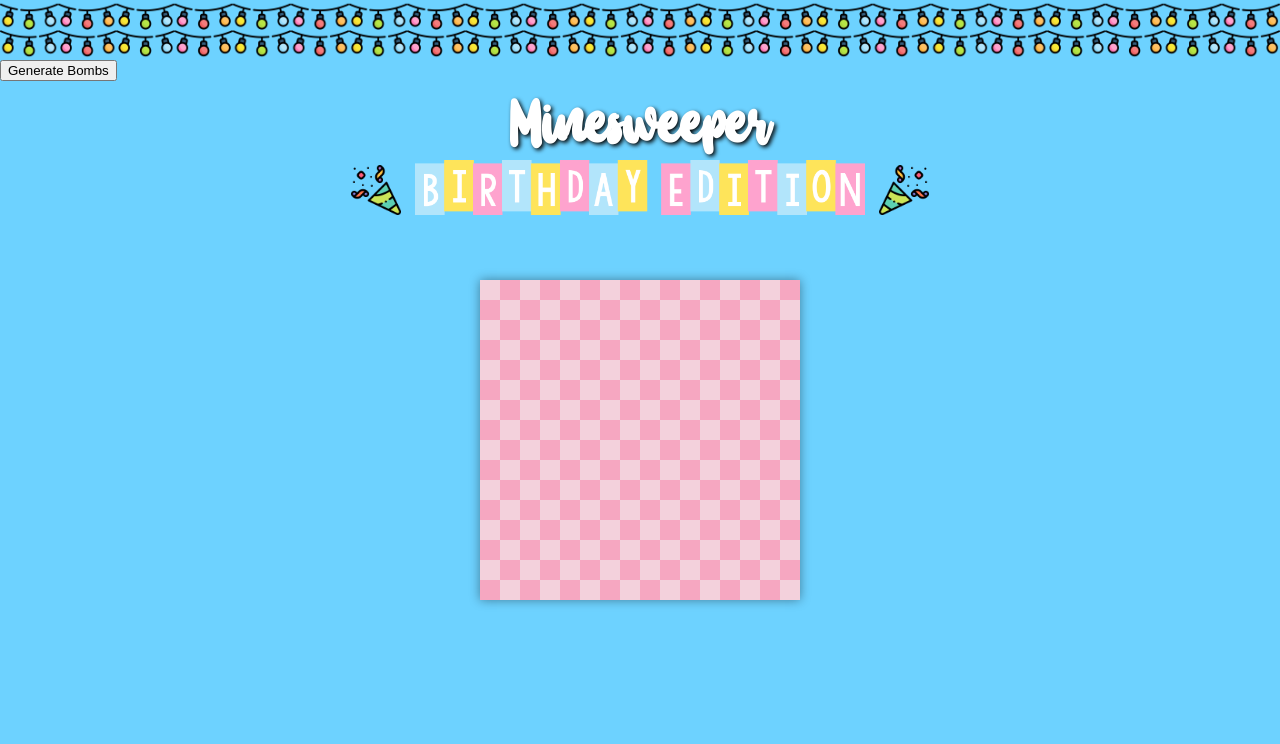
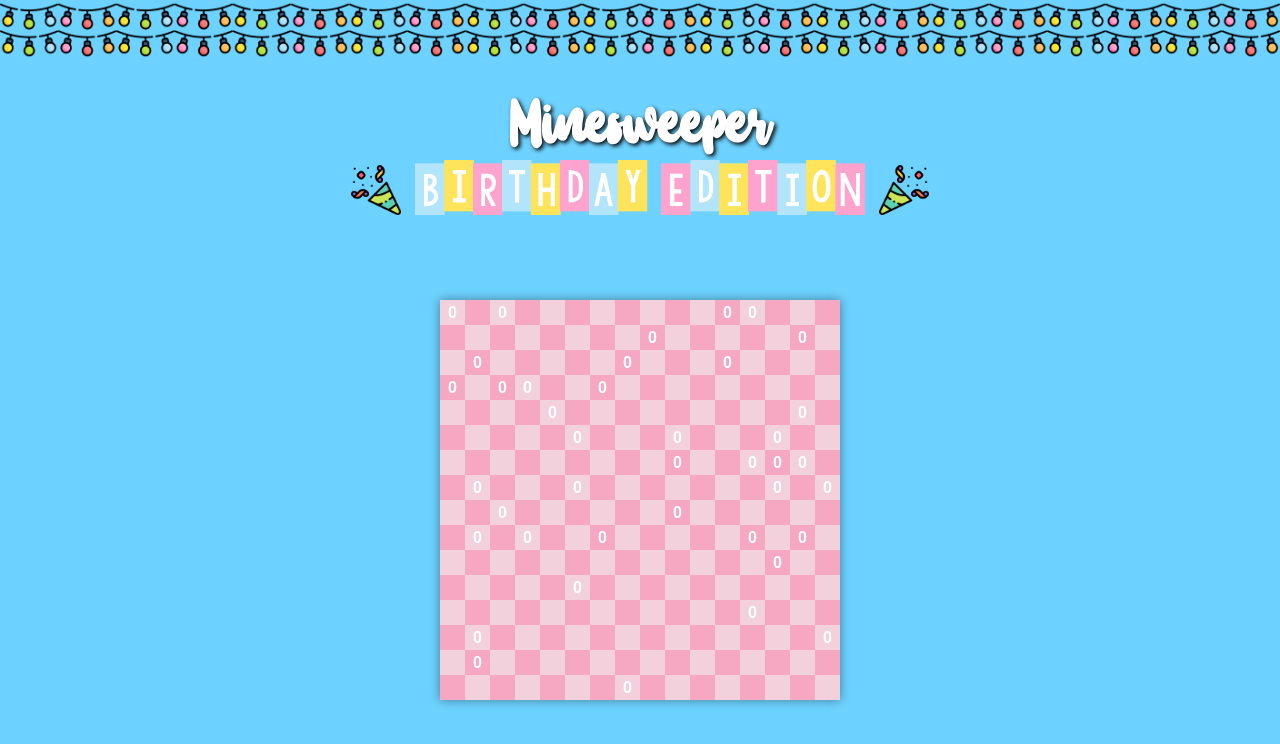
Before and after one commit to endiawilliams/minesweeper, a plain HTML site: page index.html in a window 1280 px wide. Drawn offline with Linux system fonts and the light colour scheme.

Commit message:
Removed button; page automatically calls generateBombs on load

```diff
--- a/css/styles.css
+++ b/css/styles.css
@@ -62,7 +62,7 @@ h1 {
 .minesweeper_grid {
     position: absolute;
     display: flex;
-    top: 280px;
+    top: 300px;
     box-shadow: 0px 0px 10px rgba(0, 0, 0, 0.4);
 }
 
@@ -77,8 +77,8 @@ h1 {
     display: flex;
     justify-content: center;
     align-items: center;
-    height: 10px;
-    width: 10px;
+    height: 15px;
+    width: 15px;
     padding: 5px;
     font-weight: bold;
     color: white;
--- a/index.html
+++ b/index.html
@@ -308,6 +308,5 @@
             </div>
         </div>
     </div>
-    <button>Generate Bombs</button>
 </body>
 </html>
--- a/js/app.js
+++ b/js/app.js
@@ -22,4 +22,4 @@ function generateBombs () {
     }
 }
 
-document.querySelector('button').addEventListener('click', generateBombs)
+generateBombs()
```
